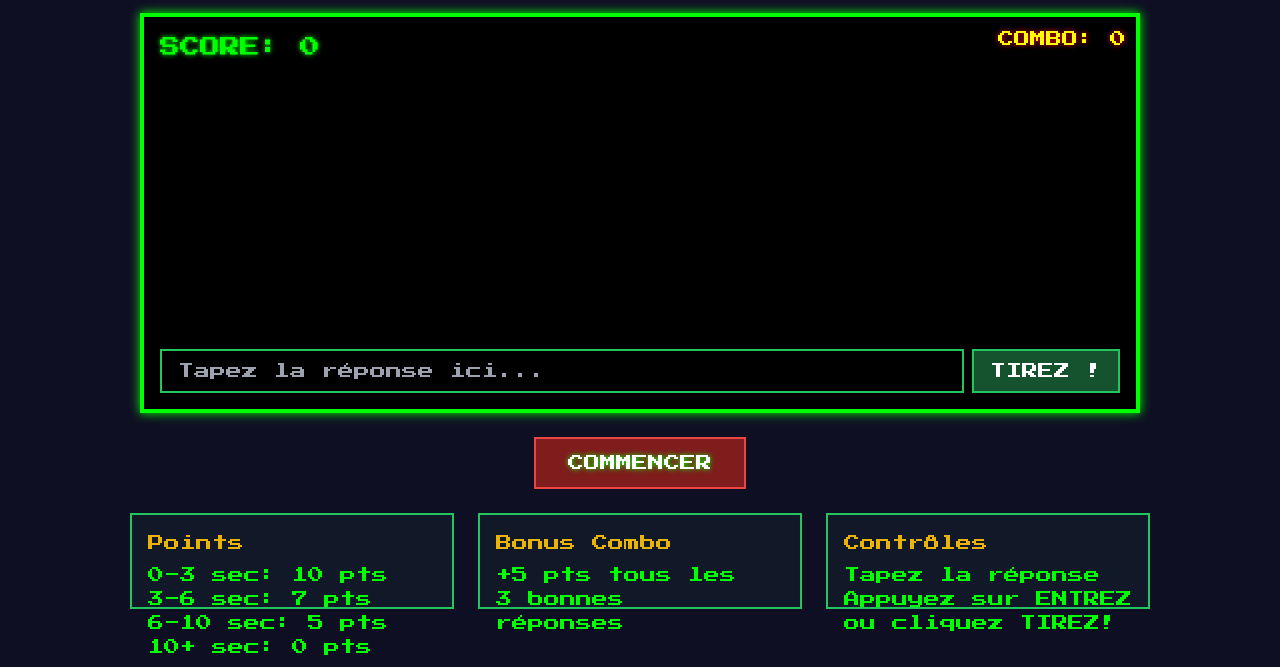
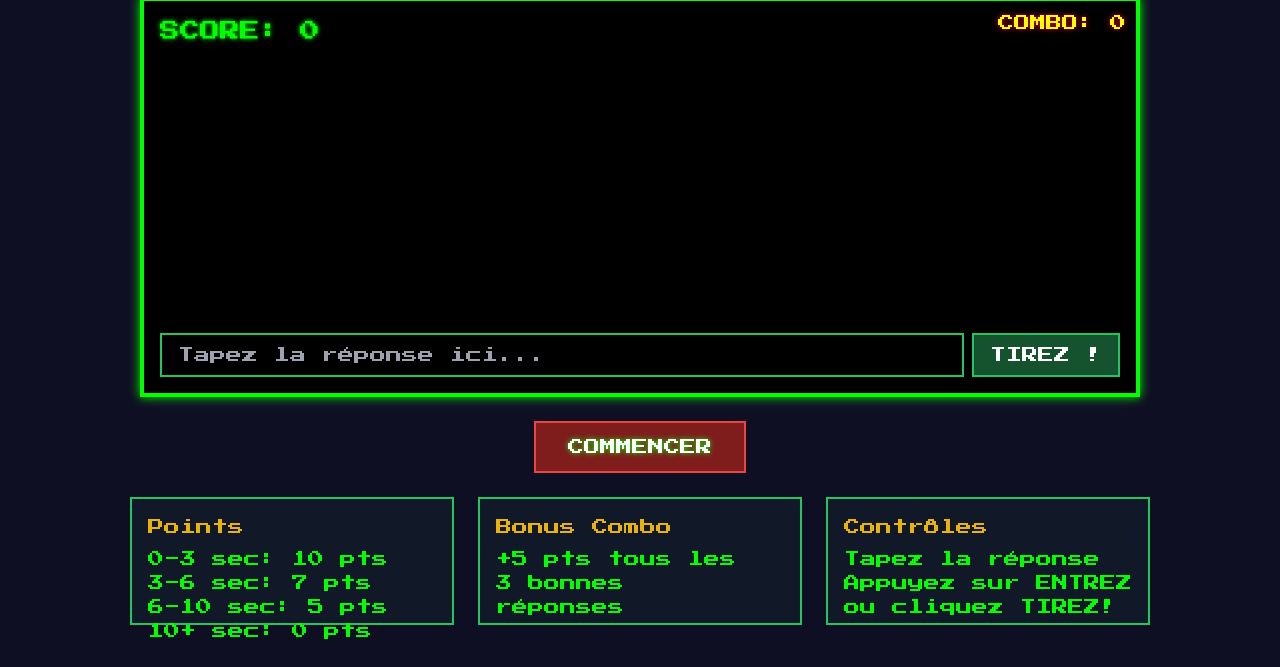
Before and after one commit to acaronpme/math-invaders, a plain HTML site: page index.html in a window 1280 px wide. Shown: the part 133-800 px from the top of the page. Drawn offline with nearby package versions, Linux system fonts and the light colour scheme.

Commit message:
Update index.html

```diff
--- a/index.html
+++ b/index.html
@@ -202,20 +202,20 @@
     </div>
 
     <div class="mt-6 grid grid-cols-1 md:grid-cols-2 lg:grid-cols-3 gap-6 max-w-6xl mx-auto">
-    <div class="p-4 bg-gray-900 border-2 border-green-500 w-full h-36 md:h-32 lg:h-24">
+    <div class="p-4 bg-gray-900 border-2 border-green-500 w-full h-42 md:h-38 lg:h-32">
         <h3 class="text-yellow-500 mb-2 text-base">Points</h3>
         <p class="text-sx">0-3 sec: 10 pts</p>
         <p class="text-sx">3-6 sec: 7 pts</p>
         <p class="text-sx">6-10 sec: 5 pts</p>
         <p class="text-sx">10+ sec: 0 pts</p>
     </div>
-    <div class="p-4 bg-gray-900 border-2 border-green-500 w-full h-36 md:h-32 lg:h-24">
+    <div class="p-4 bg-gray-900 border-2 border-green-500 w-full h-42 md:h-38 lg:h-32">
         <h3 class="text-yellow-500 mb-2 text-base">Bonus Combo</h3>
         <p class="text-sx">+5 pts tous les</p>
         <p class="text-sx">3 bonnes</p>
         <p class="text-sx">réponses</p>
     </div>
-    <div class="p-4 bg-gray-900 border-2 border-green-500 w-full h-36 md:h-32 lg:h-24">
+    <div class="p-4 bg-gray-900 border-2 border-green-500 w-full h-42 md:h-38 lg:h-32">
         <h3 class="text-yellow-500 mb-2 text-base">Contrôles</h3>
         <p class="text-sx">Tapez la réponse</p>
         <p class="text-sx">Appuyez sur ENTREZ</p>
```
